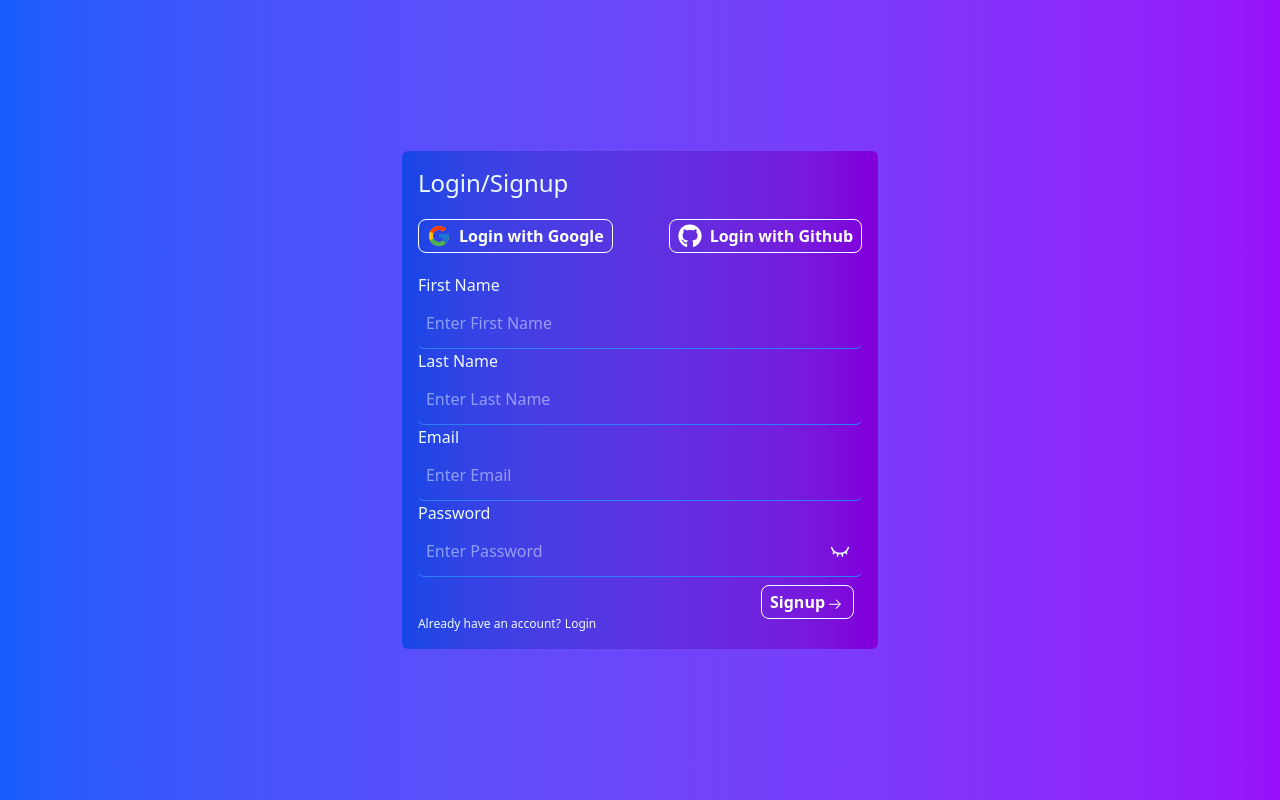
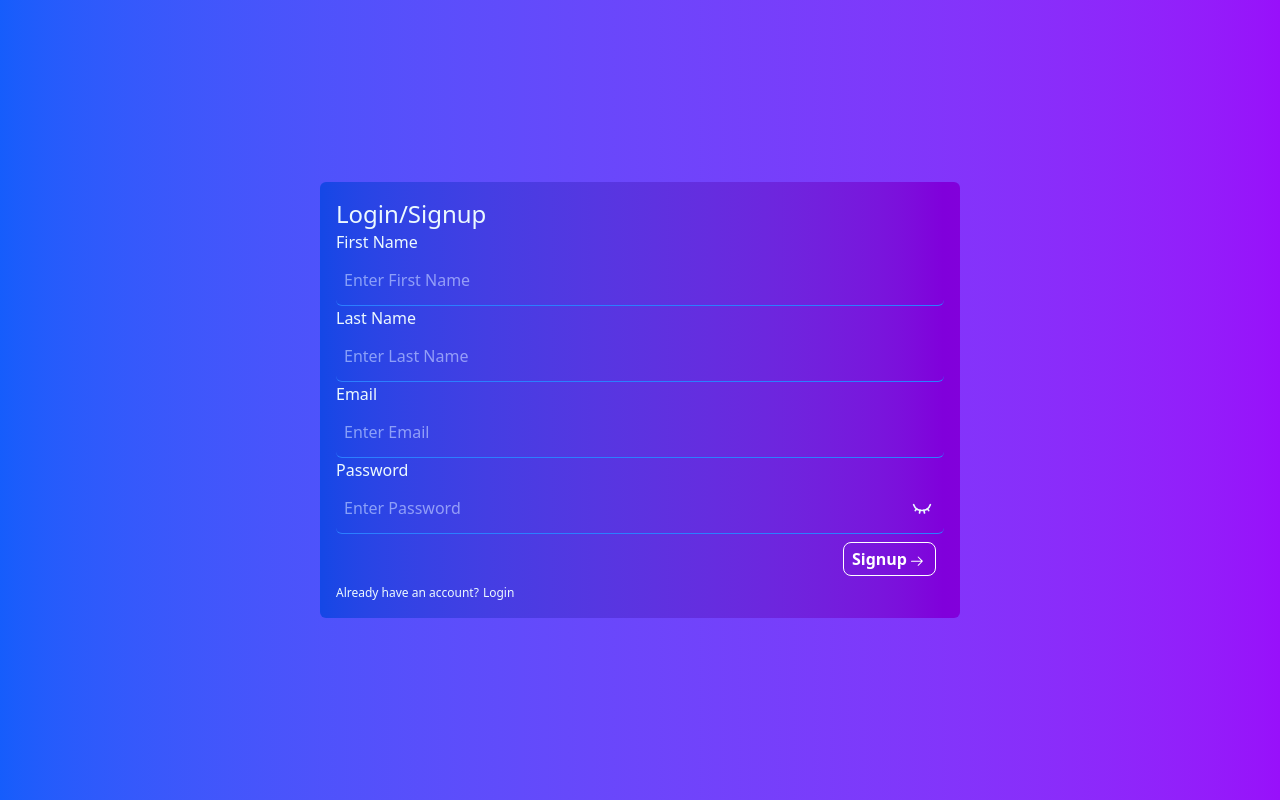
Before and after one commit to NajeebUrRehmanRaja/fixmate-ui, a React (Vite) app in the folder FrontEnd/: page /signup in a window 1280 px wide. Built offline with nearby package versions, Linux system fonts and the light colour scheme.

Commit message:
style: update layout and styling for ForgetPassword, LogIn, and SignUp components for improved UX feat: add jsonwebtoken dependency to package.json and package-lock.json

```diff
--- a/FrontEnd/package.json
+++ b/FrontEnd/package.json
@@ -14,6 +14,7 @@
     "@tailwindcss/vite": "^4.1.4",
     "daisyui": "^5.0.19",
     "file-saver": "^2.0.5",
+    "jsonwebtoken": "^9.0.2",
     "lucide-react": "^0.503.0",
     "react": "^19.0.0",
     "react-dom": "^19.0.0",
--- a/FrontEnd/src/main.jsx
+++ b/FrontEnd/src/main.jsx
@@ -4,21 +4,12 @@ import { BrowserRouter } from "react-router-dom";
 import "./index.css";
 // import App from './App.jsx'
 import AppRoutes from "./routes/AppRoutes.jsx";
-import { ClerkProvider } from "@clerk/clerk-react";
 
-// Import your Publishable Key
-const PUBLISHABLE_KEY = import.meta.env.VITE_CLERK_PUBLISHABLE_KEY;
-
-if (!PUBLISHABLE_KEY) {
-  throw new Error("Missing Publishable Key");
-}
 
 createRoot(document.getElementById("root")).render(
   <React.StrictMode>
     <BrowserRouter>
-      <ClerkProvider publishableKey={PUBLISHABLE_KEY} afterSignOutUrl="/">
         <AppRoutes />
-      </ClerkProvider>
     </BrowserRouter>
   </React.StrictMode>
 );
--- a/FrontEnd/src/pages/ForgetPassword.jsx
+++ b/FrontEnd/src/pages/ForgetPassword.jsx
@@ -35,8 +35,8 @@ const ForgetPassword = () => {
   };
   return (
     <div className="flex justify-center bg-gradient-to-r from-blue-600 to-purple-600 h-screen items-center">
-      <div className="inline-flex items-center shadow-2xl p-15 max-h-110 rounded-md bg-gradient-to-r from-blue-700 to-purple-700">
-        <div className="w-[300px] space-y-10 space-x-10">
+      <div className="p-4 w-[50%] rounded-md bg-gradient-to-r from-blue-700 to-purple-700">
+        <div className="space-y-10 space-x-10">
           <h1 className="text-2xl">Forget Password</h1>
 
           <form onSubmit={handleSubmit} className="flex flex-col space-y-2">
--- a/FrontEnd/src/pages/LogIn.jsx
+++ b/FrontEnd/src/pages/LogIn.jsx
@@ -52,19 +52,10 @@ const LogIn = () => {
   };
   return (
     <div className="flex justify-center bg-gradient-to-r from-blue-600 to-purple-600 h-screen items-center">
-      <div className="inline-flex items-center md:gap-10 shadow-2xl p-5 max-h-110 rounded-md bg-gradient-to-r from-blue-700 to-purple-700">
+      <div className="p-4 w-[50%] rounded-md bg-gradient-to-r from-blue-700 to-purple-700">
         <div>
           <h1 className="text-2xl">Login/Signup</h1>
-          <div className="flex flex-row justify-center items-center space-x-4 md:gap-10 mt-5 mb-5 bg-gradient-to-r">
-            <Button className="border hover:border-l-transparent hover:border-r-transparent hover:border-t-transparent hover:shadow-xl hover:border-pink-600 flex flex-row justify-center items-center gap-2">
-              <FcGoogle className="text-2xl" />
-              Login with Google
-            </Button>
-            <Button className="border hover:border-l-transparent hover:border-r-transparent hover:border-t-transparent hover:shadow-xl hover:border-pink-600 flex flex-row justify-center items-center gap-2">
-              <FaGithub className="text-2xl" />
-              Login with Github
-            </Button>
-          </div>
+          <div className="flex flex-row justify-center items-center space-x-4 md:gap-10 mt-5 mb-5 bg-gradient-to-r"></div>
 
           <form onSubmit={handleSubmit} className="flex flex-col space-y-2">
             <div className="flex flex-col">
--- a/FrontEnd/src/pages/SignUp.jsx
+++ b/FrontEnd/src/pages/SignUp.jsx
@@ -62,19 +62,10 @@ const Signup = () => {
 
   return (
     <div className="flex justify-center bg-gradient-to-r from-blue-600 to-purple-600 h-screen items-center">
-      <div className="p-4 rounded-md bg-gradient-to-r from-blue-700 to-purple-700">
+      <div className="p-4 w-[50%] rounded-md bg-gradient-to-r from-blue-700 to-purple-700">
         <div>
           <h1 className="text-2xl">Login/Signup</h1>
-          <div className="flex flex-row justify-center items-center space-x-4 md:gap-10 mt-5 mb-5 bg-gradient-to-r">
-            <Button className="border hover:border-l-transparent hover:border-r-transparent hover:border-t-transparent hover:shadow-xl hover:border-pink-600 flex flex-row justify-center items-center gap-2">
-              <FcGoogle className="text-2xl" />
-              Login with Google
-            </Button>
-            <Button className="border hover:border-l-transparent hover:border-r-transparent hover:border-t-transparent hover:shadow-xl hover:border-pink-600 flex flex-row justify-center items-center gap-2">
-              <FaGithub className="text-2xl" />
-              Login with Github
-            </Button>
-          </div>
+
 
           <form onSubmit={handleSubmit}>
             <div className="">
@@ -165,7 +156,7 @@ const Signup = () => {
                 <GoArrowRight className="text-xl pt-1" />
               </Button>
             </div>
-            <div className="flex -mt-3 gap-1 text-[12px]">
+            <div className="flex gap-1 text-[12px]">
               <p>Already have an account?</p>{" "}
               <NavLink to="/Login" className="hover:underline">
                 Login
```
Also changed, not shown: 2 other files (tests, documents, lock files or other folders).
